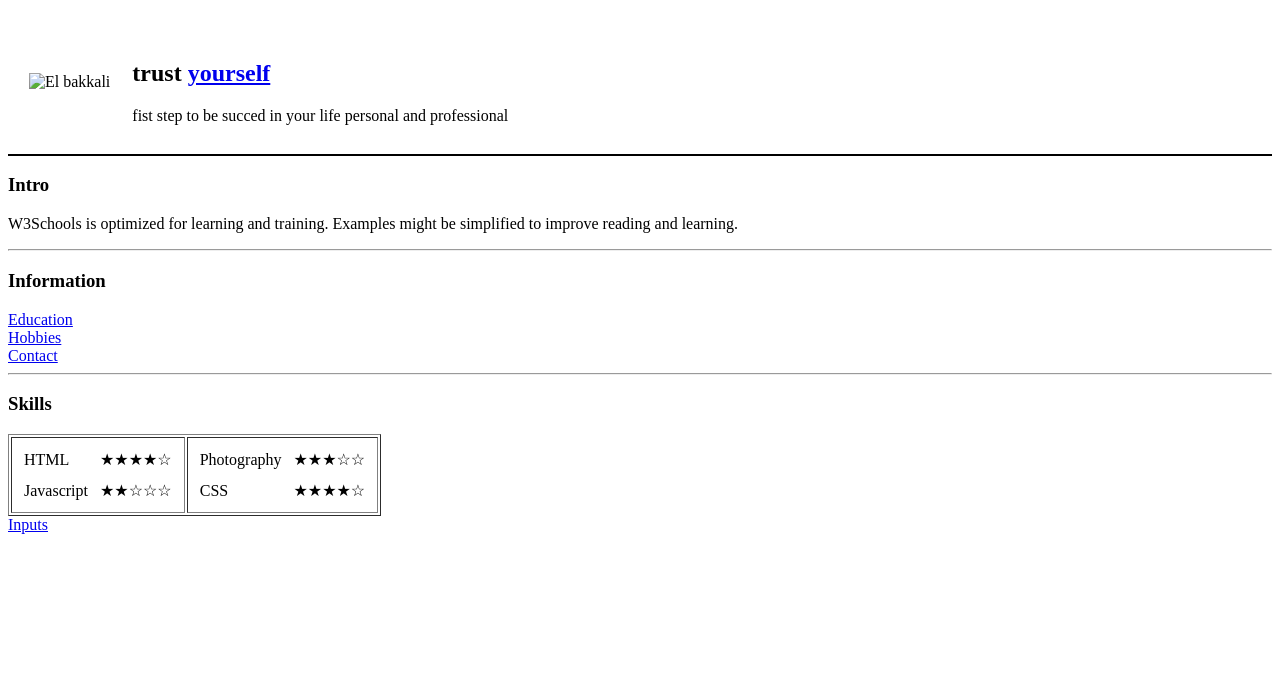
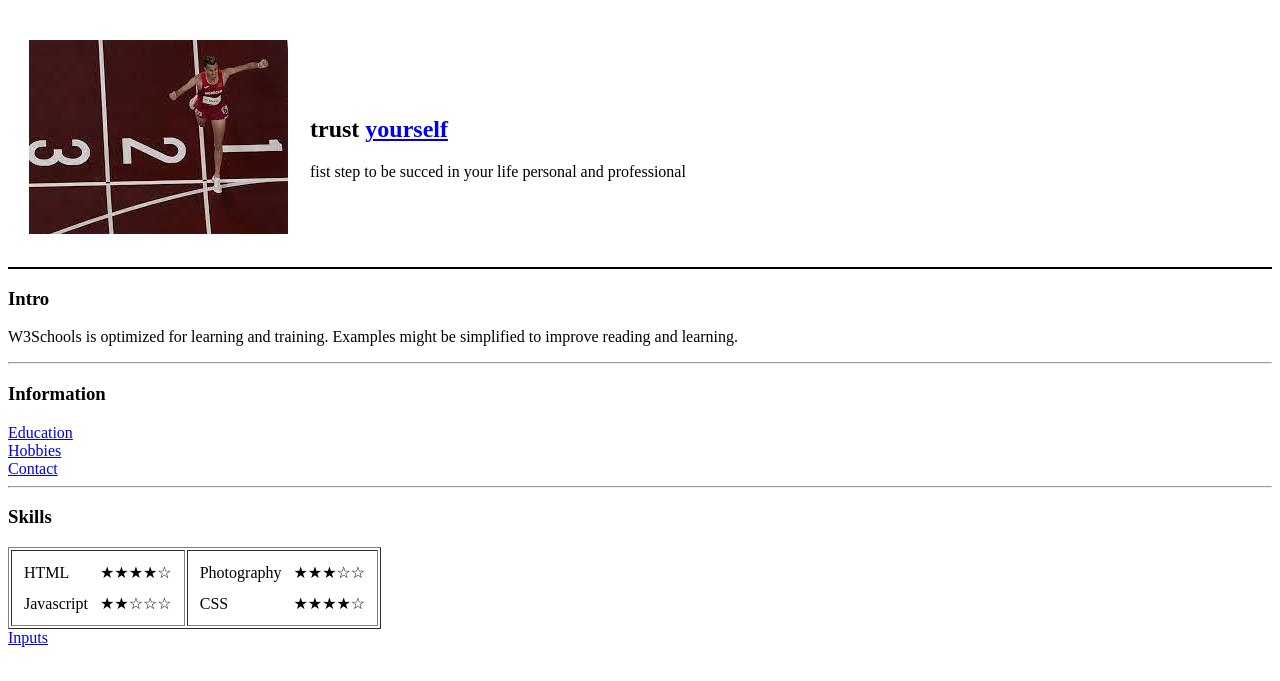
Before and after one commit to nourddinefaouzi/htmlproject1, a plain HTML site: page index.html in a window 1280 px wide. Shown: the part 61-742 px from the top of the page. Drawn offline with Linux system fonts and the light colour scheme.

Commit message:
Update index.html

```diff
--- a/index.html
+++ b/index.html
@@ -12,7 +12,7 @@
   </center>
   <table cellspacing="20">
     <tr>
-      <td><img src="images/Elbakkali.jpg" alt="El bakkali"></td>
+      <td><img src="Elbakkali.jpg" alt="El bakkali"></td>
       <td>
         <h2>trust <a href="https://www.youtube.com/watch?v=oyEuk8j8imI">yourself</a></h2>
         fist step to be succed in your life personal and professional<br>
```
